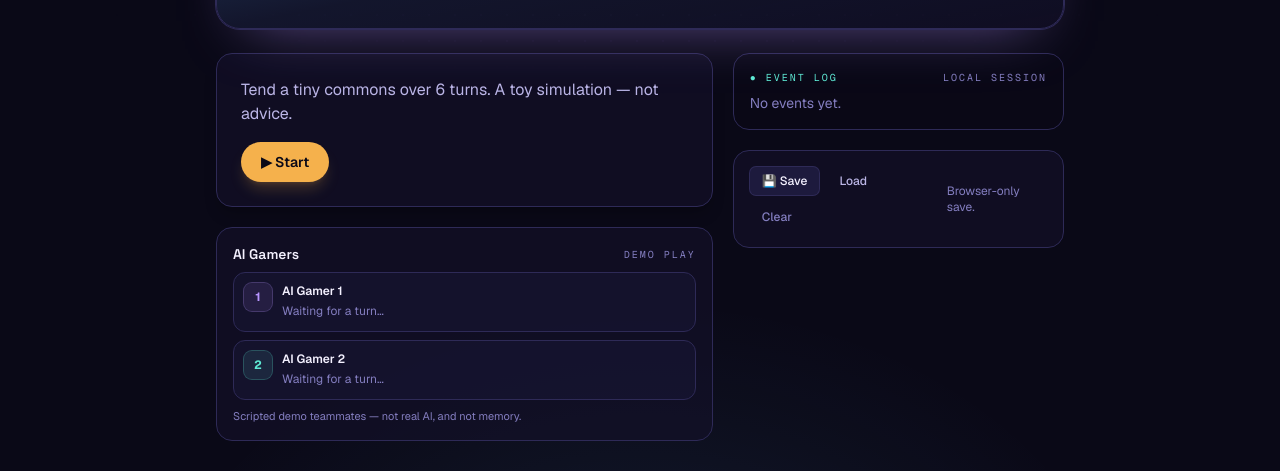
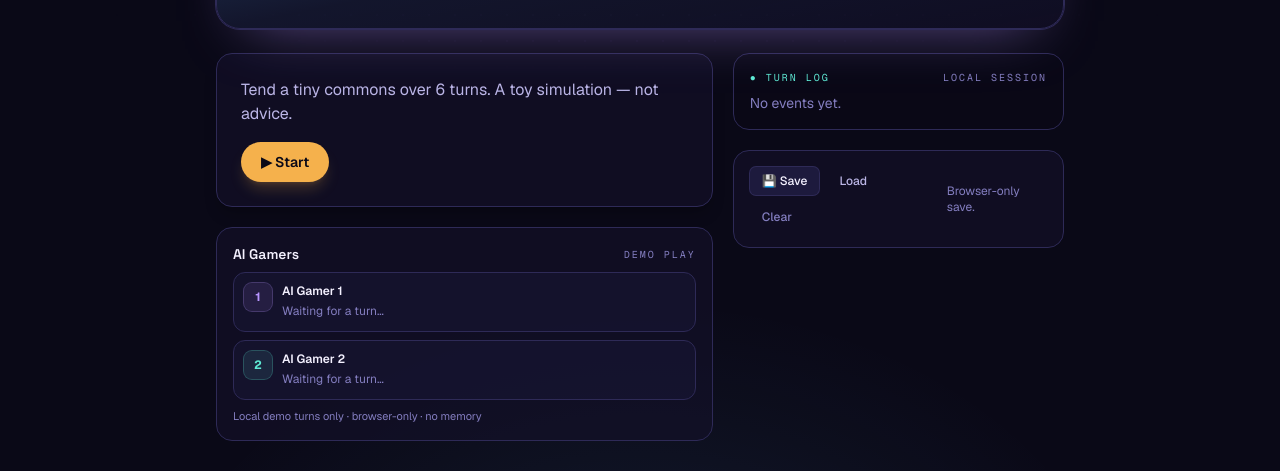
Before and after one commit to Timst3r-AI/gaming-wing, a Next.js app: page /rooms/simulation/seedling-commons in a window 1280 px wide. Shown: the part 284-755 px from the top of the page. Built offline with nearby package versions, Linux system fonts and the light colour scheme.

Commit message:
Polish game turn language and AI Gamer presence

```diff
--- a/src/components/games/AIGamerPanel.tsx
+++ b/src/components/games/AIGamerPanel.tsx
@@ -87,7 +87,7 @@ export function AIGamerPanel({
         />
       </div>
       <p className="mt-2 text-[11px] leading-4 text-faint">
-        Scripted demo teammates — not real AI, and not memory.
+        Local demo turns only · browser-only · no memory
       </p>
     </div>
   );
--- a/src/components/games/CartographersTableGame.tsx
+++ b/src/components/games/CartographersTableGame.tsx
@@ -109,8 +109,10 @@ export function CartographersTableGame() {
   let ai1: string | undefined;
   let ai2: string | undefined;
   if (started && step) {
-    ai1 = `Picks ${step.cards[stepIndex % step.cards.length].name}.`;
-    ai2 = `Likes ${step.cards[(stepIndex + 1) % step.cards.length].name}.`;
+    const a = step.cards[stepIndex % step.cards.length];
+    const b = step.cards[(stepIndex + 1) % step.cards.length];
+    ai1 = `I'd pick ${a.name}.`;
+    ai2 = `${b.name}? ${b.blurb}.`;
   } else if (finished) {
     ai1 = "A fine little region.";
     ai2 = "Love that mystery.";
--- a/src/components/games/GameKit.tsx
+++ b/src/components/games/GameKit.tsx
@@ -61,7 +61,7 @@ export function EventLog({
   return (
     <div className="rounded-2xl border border-border bg-background/50 p-4">
       <div className="mb-2 flex items-center justify-between font-mono text-[10px] uppercase tracking-[0.2em] text-faint">
-        <span className="text-teal">● event log</span>
+        <span className="text-teal">● turn log</span>
         <span>local session</span>
       </div>
       {shown.length === 0 ? (
--- a/src/components/games/SeedlingCommonsGame.tsx
+++ b/src/components/games/SeedlingCommonsGame.tsx
@@ -90,6 +90,13 @@ function balancedAction(r: Resources): Action {
   const keys = ["water", "light", "care"] as const;
   const low = keys.reduce((a, b) => (r[a] <= r[b] ? a : b));
   return actionById(LOW_TO_ACTION[low]);
+}
+
+// The growth-pushing play — but tend soil costs water + light, so steer to a
+// resource top-up when those are running low.
+function boldAction(r: Resources): Action {
+  if (r.water >= 2 && r.light >= 2) return actionById("soil");
+  return actionById(r.water <= r.light ? "water" : "greenhouse");
 }
 
 interface SeedlingSave {
@@ -185,7 +192,7 @@ export function SeedlingCommonsGame() {
   let ai2: string | undefined;
   if (started && !finished) {
     ai1 = `Plays safe: ${balancedAction(resources).label}.`;
-    ai2 = "Goes bold: Tend soil.";
+    ai2 = `Goes bold: ${boldAction(resources).label}.`;
   } else if (finished) {
     ai1 = "Tidy little plot.";
     ai2 = "Run it greener next time!";
```
